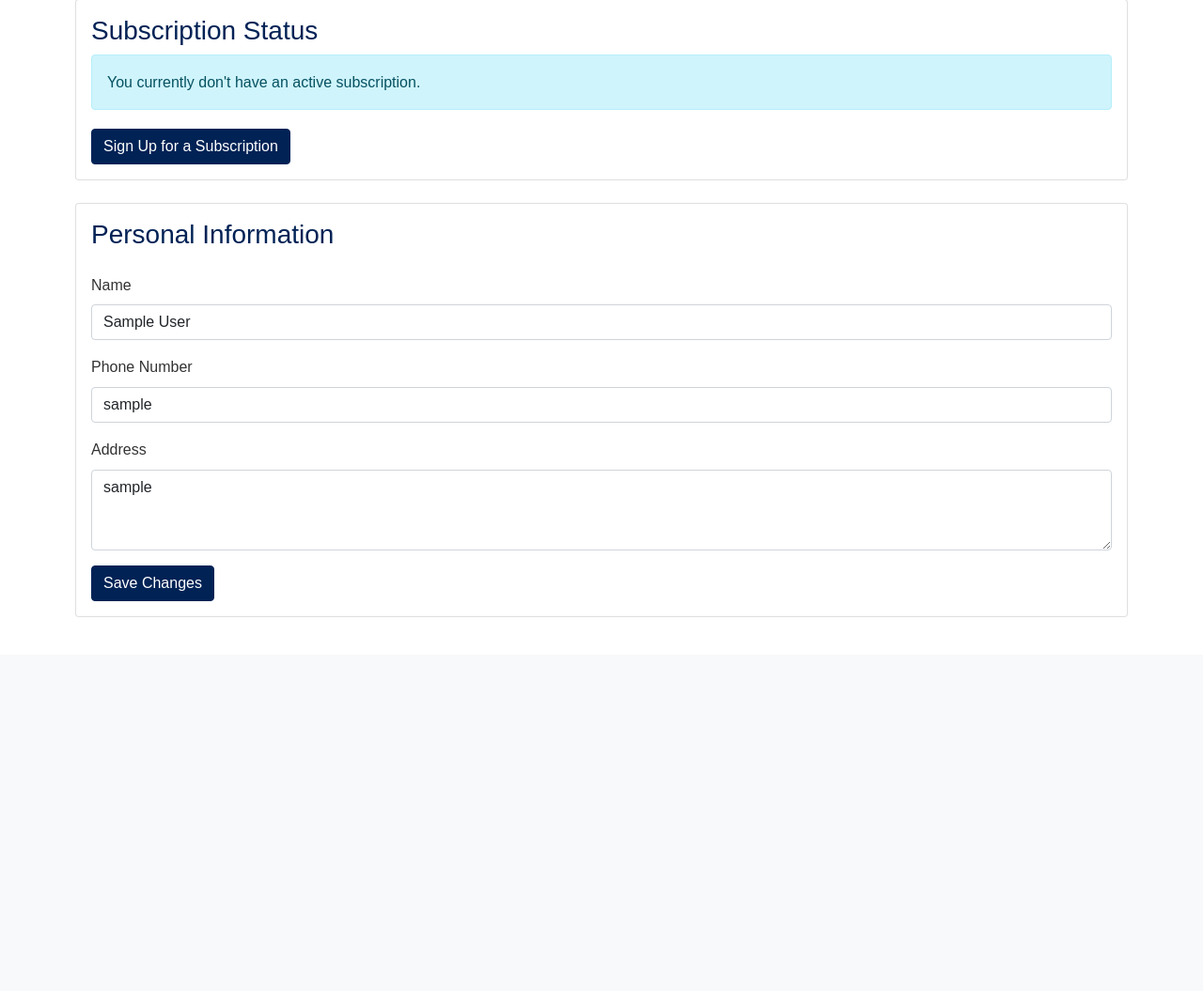
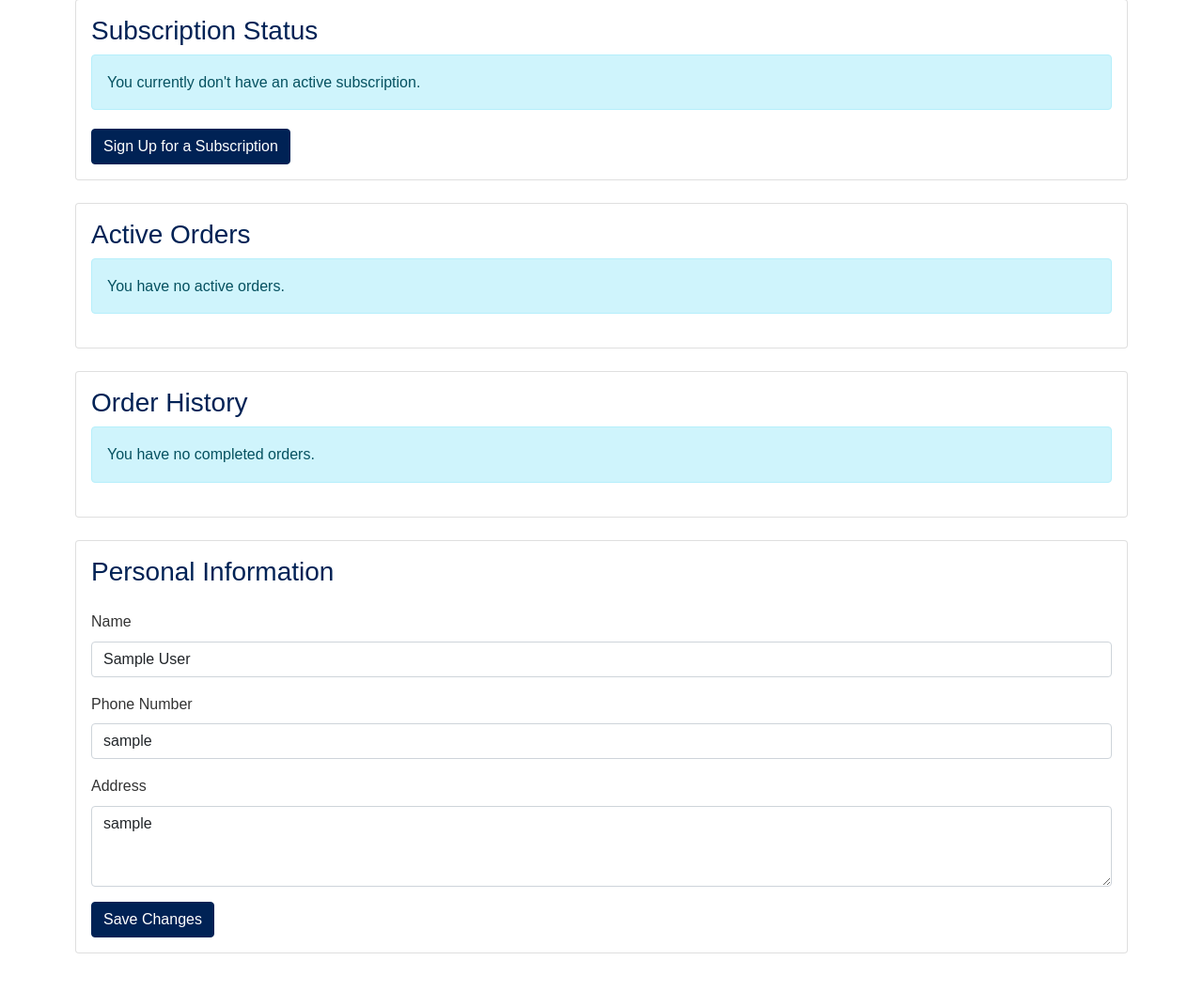
Before and after one commit to Hotschmoe/strongs-simple-services, a Flask app: page /profile in a window 1280 px wide. Shown: the part 235-1290 px from the top of the page at 94% size. Before the commit the page ends 892 px from the top, so only its background shows below. Run offline with Flask 2, Linux system fonts and the light colour scheme; the visitor is signed in with stand-in values (Sample User, id 1); data comes from the database, SQL or seed files in the repository; data that the repository does not hold is empty.

Commit message:
profile updates
profile updates

```diff
--- a/app_frontend/templates/profile.html
+++ b/app_frontend/templates/profile.html
@@ -49,6 +49,92 @@
         </div>
     </div>
 
+    <!-- Active Orders Section -->
+    <div class="card mb-4">
+        <div class="card-body">
+            <h3 class="card-title">Active Orders</h3>
+            {% if user.orders|selectattr('status', 'equalto', 'pending')|list %}
+                <div class="table-responsive">
+                    <table class="table">
+                        <thead>
+                            <tr>
+                                <th>Order ID</th>
+                                <th>Service</th>
+                                <th>Total</th>
+                                <th>Status</th>
+                                <th>Payment Status</th>
+                                <th>Date</th>
+                            </tr>
+                        </thead>
+                        <tbody>
+                            {% for order in user.orders|selectattr('status', 'equalto', 'pending')|list %}
+                                <tr>
+                                    <td>{{ order.id[:8] }}...</td>
+                                    <td>{{ order.service_type }}</td>
+                                    <td>${{ "%.2f"|format(order.total) }}</td>
+                                    <td><span class="badge bg-warning">{{ order.status }}</span></td>
+                                    <td><span class="badge bg-{{ 'success' if order.payment_status == 'paid' else 'warning' }}">
+                                        {{ order.payment_status }}
+                                    </span></td>
+                                    <td>{{ order.created_at.strftime('%Y-%m-%d') }}</td>
+                                </tr>
+                            {% endfor %}
+                        </tbody>
+                    </table>
+                </div>
+            {% else %}
+                <div class="alert alert-info">
+                    <p class="mb-0">You have no active orders.</p>
+                </div>
+            {% endif %}
+        </div>
+    </div>
+
+    <!-- Order History Section -->
+    <div class="card mb-4">
+        <div class="card-body">
+            <h3 class="card-title">Order History</h3>
+            {% if user.orders|selectattr('status', 'equalto', 'completed')|list %}
+                <div class="table-responsive">
+                    <table class="table">
+                        <thead>
+                            <tr>
+                                <th>Order ID</th>
+                                <th>Service</th>
+                                <th>Total</th>
+                                <th>Payment Method</th>
+                                <th>Date</th>
+                                <th>Actions</th>
+                            </tr>
+                        </thead>
+                        <tbody>
+                            {% for order in user.orders|selectattr('status', 'equalto', 'completed')|list %}
+                                <tr>
+                                    <td>{{ order.id[:8] }}...</td>
+                                    <td>{{ order.service_type }}</td>
+                                    <td>${{ "%.2f"|format(order.total) }}</td>
+                                    <td>{{ order.payment_method|title }}</td>
+                                    <td>{{ order.created_at.strftime('%Y-%m-%d') }}</td>
+                                    <td>
+                                        <a href="{{ url_for('print_receipt', order_id=order.id) }}"
+                                           target="_blank"
+                                           class="btn btn-sm btn-outline-secondary">
+                                            <i class="fas fa-print"></i> Receipt
+                                        </a>
+                                    </td>
+                                </tr>
+                            {% endfor %}
+                        </tbody>
+                    </table>
+                </div>
+            {% else %}
+                <div class="alert alert-info">
+                    <p class="mb-0">You have no completed orders.</p>
+                </div>
+            {% endif %}
+        </div>
+    </div>
+
     <!-- Profile Form -->
     <div class="card">
         <div class="card-body">
```
Also changed, not shown: README.md.
